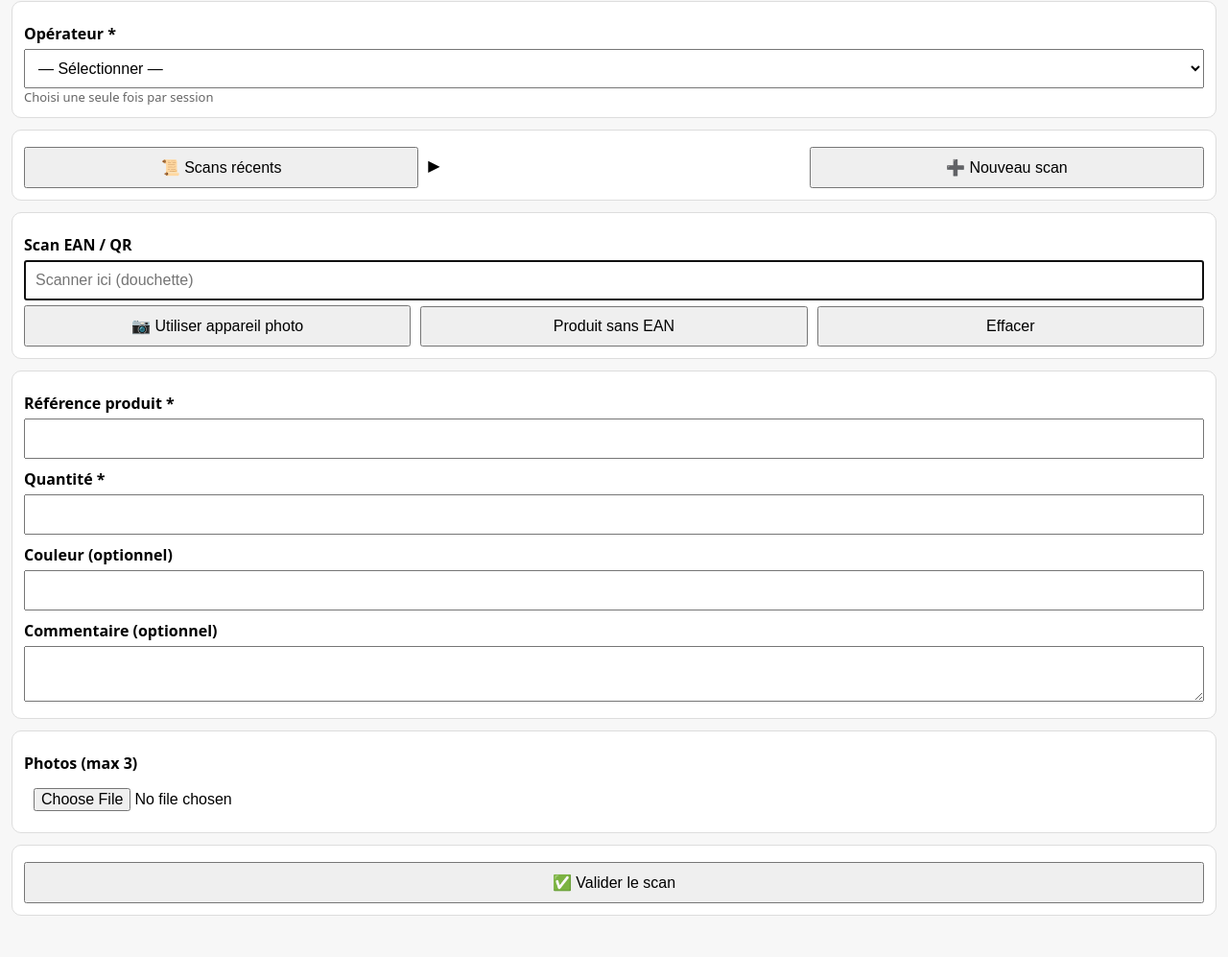
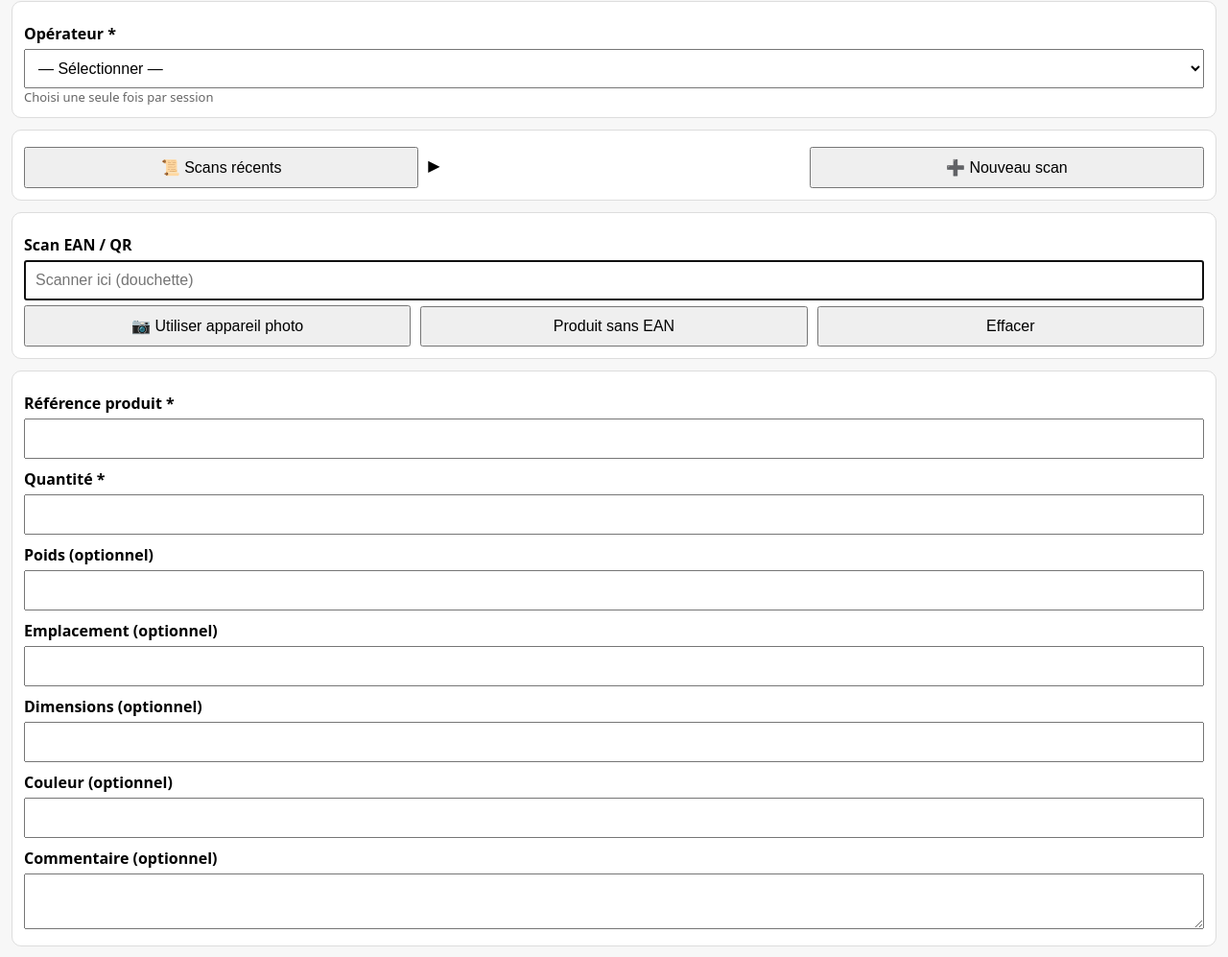
Before and after one commit to proetdiscount02/Scanbar.appV2, a plain HTML site: page index.html in a window 1280 px wide. Shown: the part 54-1051 px from the top of the page at 96% size. Before the commit the page ends 1020 px from the top, so only its background shows below. Drawn offline with Linux system fonts and the light colour scheme.

Commit message:
Update index.html

```diff
--- a/index.html
+++ b/index.html
@@ -130,6 +130,15 @@
 
   <label>Quantité *</label>
   <input id="quantity" type="number" min="1">
+
+  <label>Poids (optionnel)</label>
+  <input id="weight">
+
+  <label>Emplacement (optionnel)</label>
+  <input id="location">
+
+  <label>Dimensions (optionnel)</label>
+  <input id="dimension">
 
   <label>Couleur (optionnel)</label>
   <input id="color">
```
